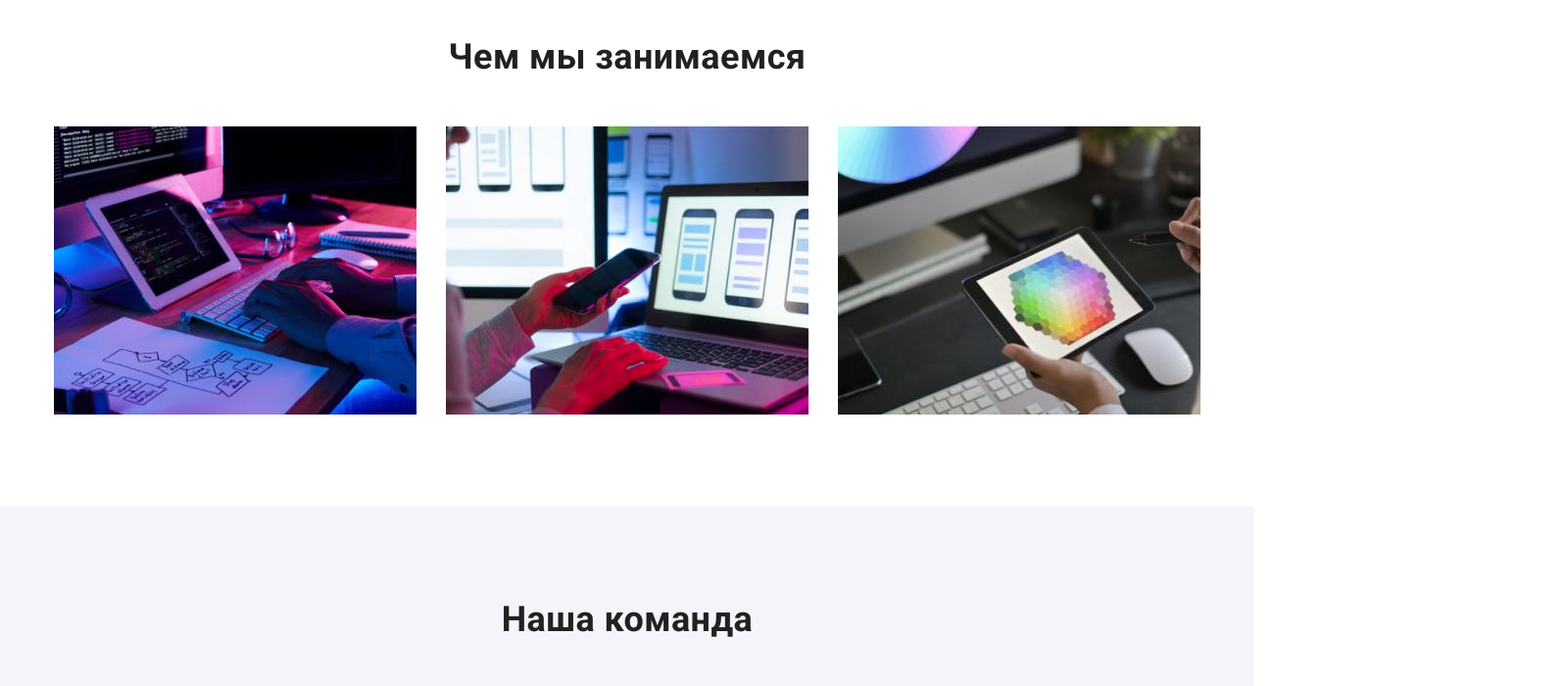
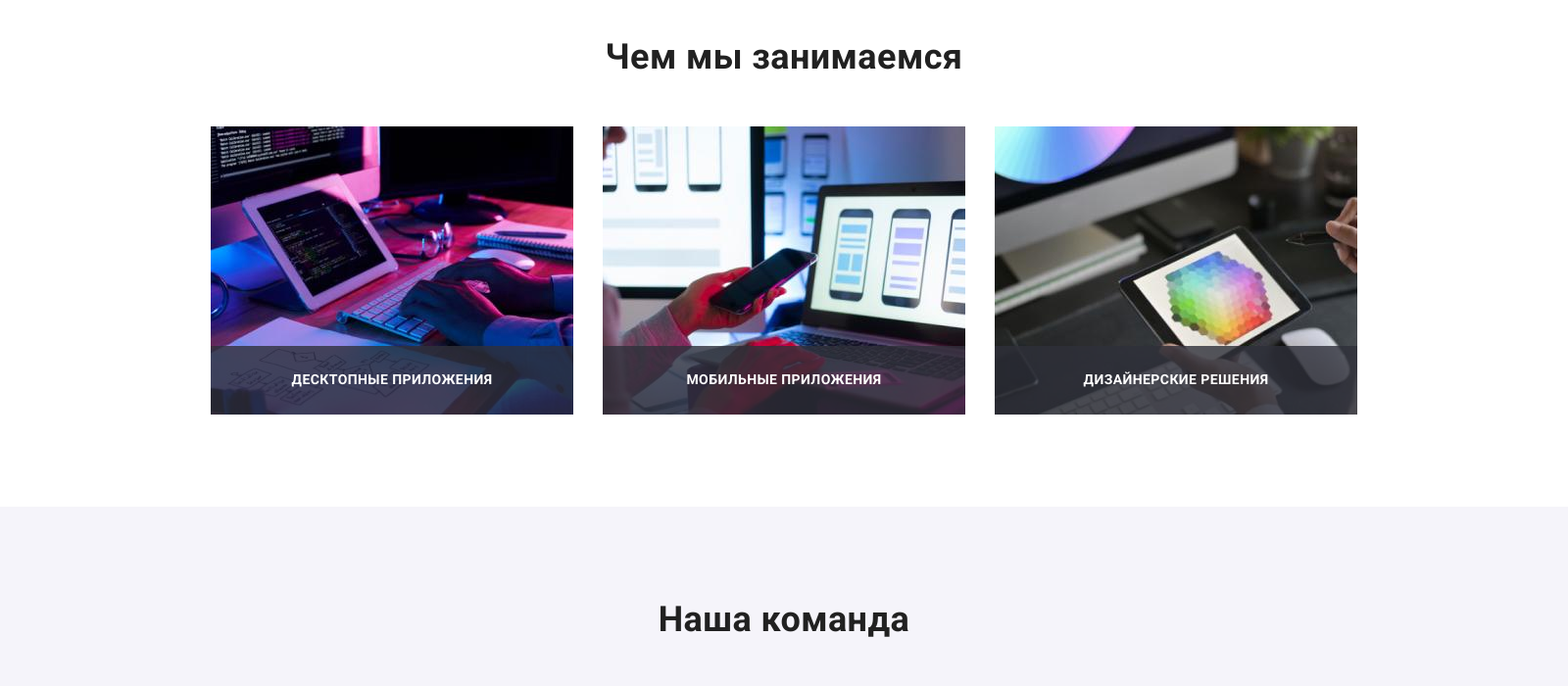
Before and after one commit to NikolayDvoinikh/goit-markup-hw-05, a plain HTML site: page index.html in a window 1280 px wide. Shown: the part 1080-1780 px from the top of the page at 98% size, 1600 px wide, since content can reach past the window. Drawn offline with nearby package versions, Linux system fonts and the light colour scheme.

Commit message:
Сделано нижнее подчеркивание и секция ворк

```diff
--- a/css/styles.css
+++ b/css/styles.css
@@ -12,6 +12,7 @@ body {
 	font-weight: 400;
 	font-size: 14px;
 	letter-spacing: 0.03em;
+	min-width: 1600px;
 }
 
 p,
@@ -78,6 +79,7 @@ img {
 	border-bottom: 1px solid #ececec;
 	padding-top: 24px;
 	padding-bottom: 25px;
+	/* height: 80px; */
 }
 
 .header > .container {
@@ -111,7 +113,6 @@ img {
 .nav .link.current {
 	position: relative;
 	color: var(--accent-color);
-	height: 100%;
 }
 .current::after {
 	content: "";
@@ -121,7 +122,7 @@ img {
 	background-color: var(--accent-color);
 	width: 100%;
 	height: 4px;
-	bottom: 0;
+	top: 46px;
 }
 
 .auth .link {
@@ -253,6 +254,27 @@ img {
 .work-list {
 	display: flex;
 	gap: 30px;
+}
+
+.work-link {
+	position: relative;
+}
+
+.work-text {
+	position: absolute;
+	bottom: 0;
+	display: flex;
+	justify-content: center;
+	align-items: center;
+	width: 100%;
+	height: 70px;
+	background-color: rgba(47, 48, 58, 0.8);
+	font-weight: 700;
+	font-size: 14px;
+	line-height: 1.14;
+	letter-spacing: 0.03em;
+	text-transform: uppercase;
+	color: var(--second-text-color);
 }
 
 /* --------НАША КОМАНДА-------- */
--- a/index.html
+++ b/index.html
@@ -114,12 +114,13 @@
 					<h2 class="title">Чем мы занимаемся</h2>
 					<ul class="list work-list">
 						<li>
-							<a href="">
+							<a href="" class="work-link">
 								<img src="./images/box-1.jpg" alt="Фото где пишут код" class="img-work" width="370" height="294" />
+								<span class="work-text">десктопные приложения</span>
 							</a>
 						</li>
 						<li>
-							<a href="">
+							<a href="" class="work-link">
 								<img
 									src="./images/box-2.jpg"
 									alt="фото с созданием моб приложения"
@@ -127,10 +128,11 @@
 									width="370"
 									height="294"
 								/>
+								<span class="work-text">мобильные приложения</span>
 							</a>
 						</li>
 						<li>
-							<a href="">
+							<a href="" class="work-link">
 								<img
 									src="./images/box-3.jpg"
 									alt="фото с созданием дизайна"
@@ -138,6 +140,7 @@
 									width="370"
 									height="294"
 								/>
+								<span class="work-text">дизайнерские решения</span>
 							</a>
 						</li>
 					</ul>
```
